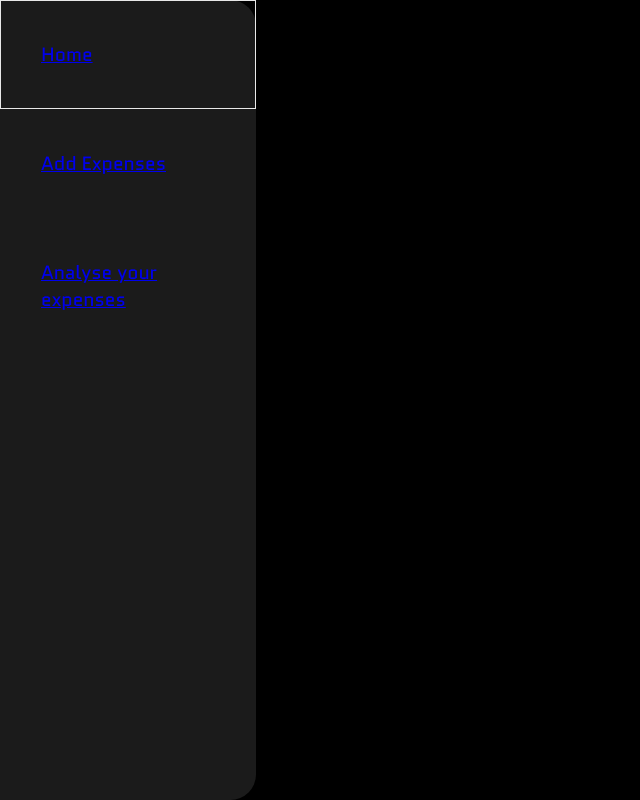
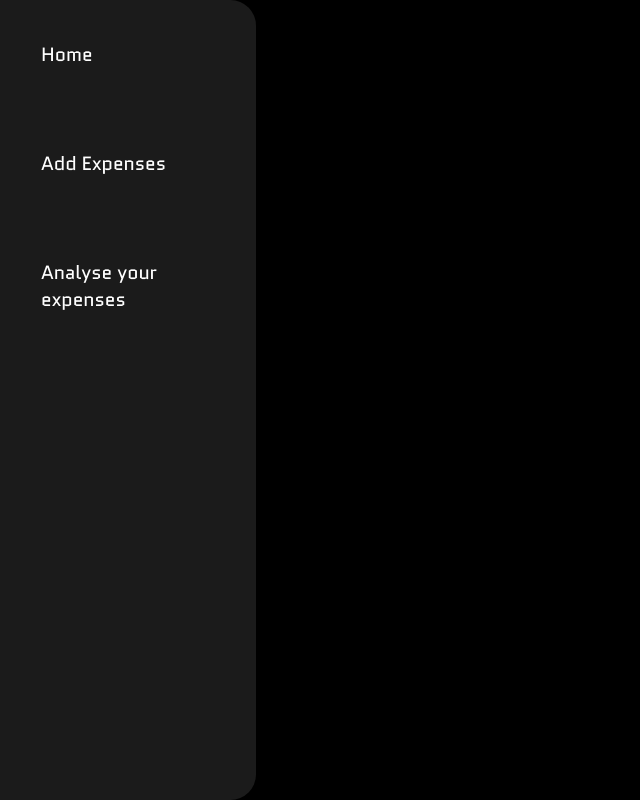
Before and after one commit to Advaitmenon1106/expense-tracker, a React (Vite) app in the folder frontend/: page / in a window 1280 px wide. Shown: the whole page, without its empty margins (0-640 px from the left). Built offline with nearby package versions, Linux system fonts and the light colour scheme.

Commit message:
Modify the sidebar to exclude hyperlink decors.

```diff
--- a/frontend/src/Sidebar/Sidebar.css
+++ b/frontend/src/Sidebar/Sidebar.css
@@ -1,4 +1,17 @@
 @import url("https://fonts.googleapis.com/css2?family=Quantico:ital,wght@0,400;0,700;1,400;1,700&display=swap");
+
+a{
+  text-decoration: none;
+  color: inherit;
+}
+
+/* a:focus {
+  text-decoration: none;
+}
+
+a:visited {
+  text-decoration: None;
+} */
 
 #sidebar {
   width: 20vw;
```
